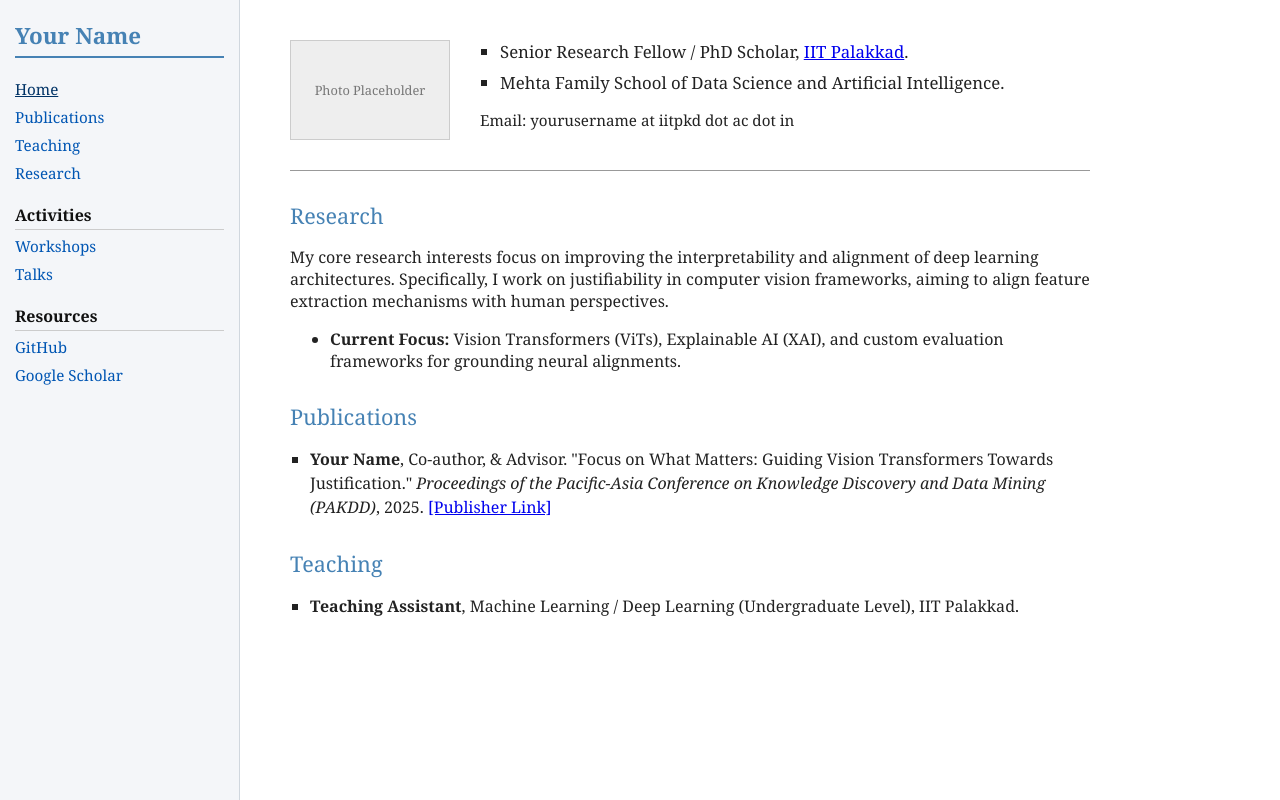
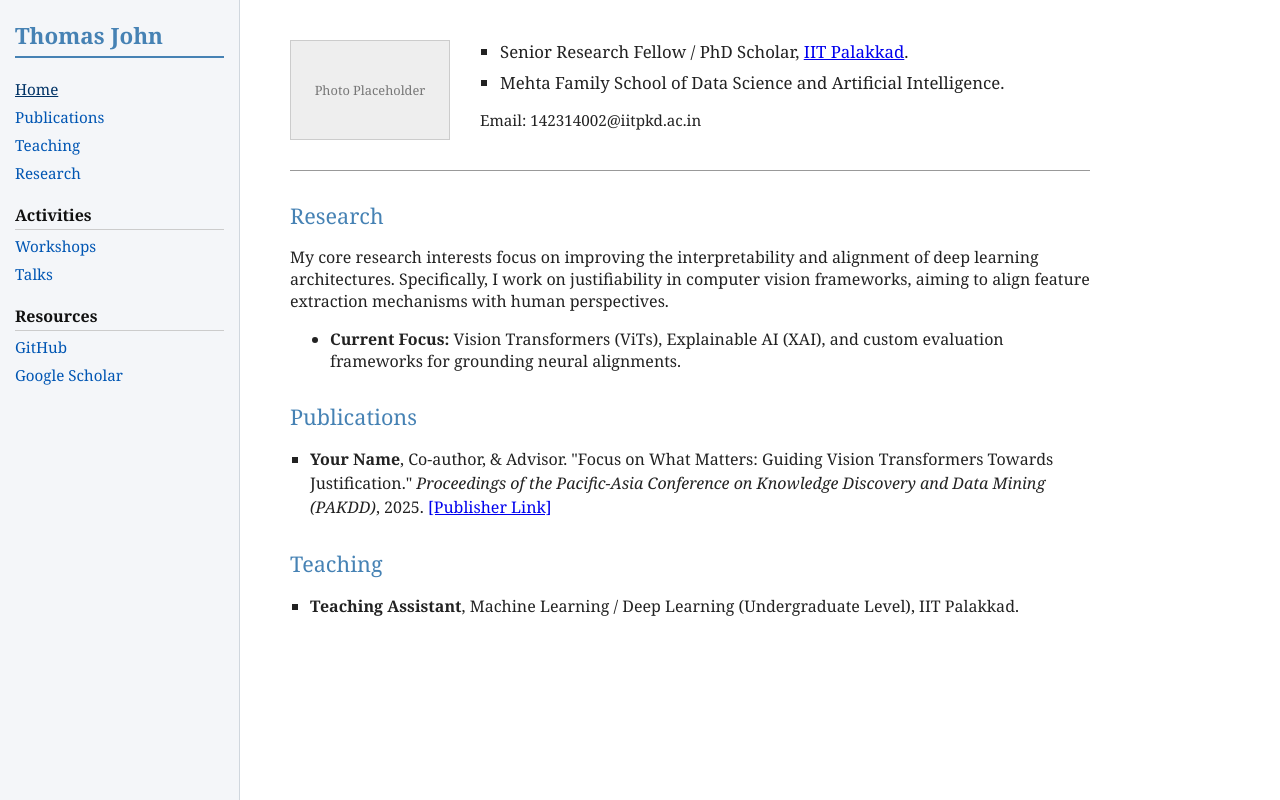
Before and after one commit to ThomasJohnATCL/thomasjohnatcl.github.io, a plain HTML site: page index.html in a window 1280 px wide. Drawn offline with Linux system fonts and the light colour scheme.

Commit message:
Update index.html

```diff
--- a/index.html
+++ b/index.html
@@ -3,14 +3,14 @@
 <head>
     <meta charset="UTF-8">
     <meta name="viewport" content="width=device-width, initial-scale=1.0">
-    <title>Your Name | Academic Homepage</title>
+    <title>Thomas John</title>
     <link rel="stylesheet" href="style.css">
 </head>
 <body>
 
     <nav class="sidebar">
         <div class="sidebar-brand">
-            <a href="index.html">Your Name</a>
+            <a href="index.html">Thomas John</a>
         </div>
 
         <ul class="nav-links">
@@ -45,7 +45,7 @@
                     <li>Senior Research Fellow / PhD Scholar, <a href="#">IIT Palakkad</a>.</li>
                     <li>Mehta Family School of Data Science and Artificial Intelligence.</li>
                 </ul>
-                <p class="email-text">Email: yourusername at iitpkd dot ac dot in</p>
+                <p class="email-text">Email: 142314002@iitpkd.ac.in</p>
             </div>
         </div>
 
```
